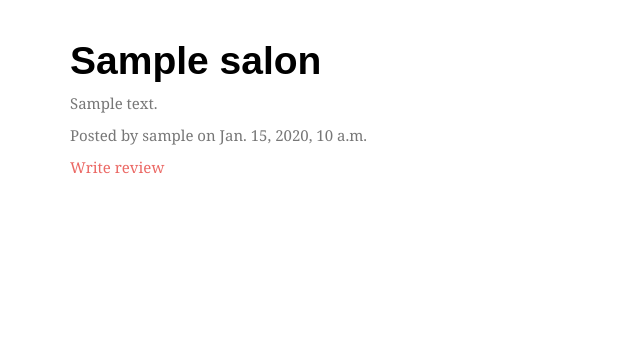
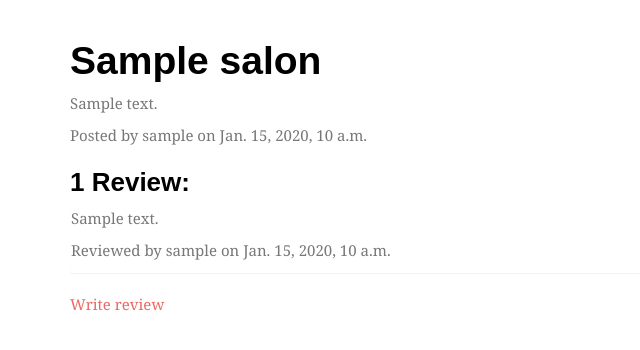
Before and after one commit to amandamaturo/qandu_final, a Django app: template templates/salon/salon_detail.html in a window 1280 px wide. Shown: the part 61-411 px from the top of the page, without its empty margins (0-640 px from the left). Run offline with Django 3.2, Linux system fonts and the light colour scheme; the template is opened without the code that fills it: most values are stand-ins (such as "Sample title", 1, 10 or a date in 2020); some libraries are stand-ins or nearby versions; some web fonts are replaced.

Commit message:
Add reviews to review detail view

```diff
--- a/templates/salon/salon_detail.html
+++ b/templates/salon/salon_detail.html
@@ -7,5 +7,14 @@
 <p><a href="{% url 'salon_update' pk=salon.id %}">Edit salon</a></p>
 <p><a href="{% url 'salon_delete' pk=salon.id %}">Delete salon</a></p>
 {% endif %}
+{% if reviews.count > 0 %}
+<h3>{{ reviews.count }} Review{{ reviews.count|pluralize }}:</h3>
+{% endif %}
+{% for review in reviews %}
+<div class="panel">
+  <p>{{ answer.text }}</p>
+  <p> Reviewed by {{ review.user.username }} on {{ review.created_at }}</p>
+</div>
+{% endfor %}
 <p><a href="{% url 'review_create' pk=salon.id %}">Write review</a></p>
 {% endblock %}
```
Also changed, not shown: core/views.py (+7 -0 lines).
